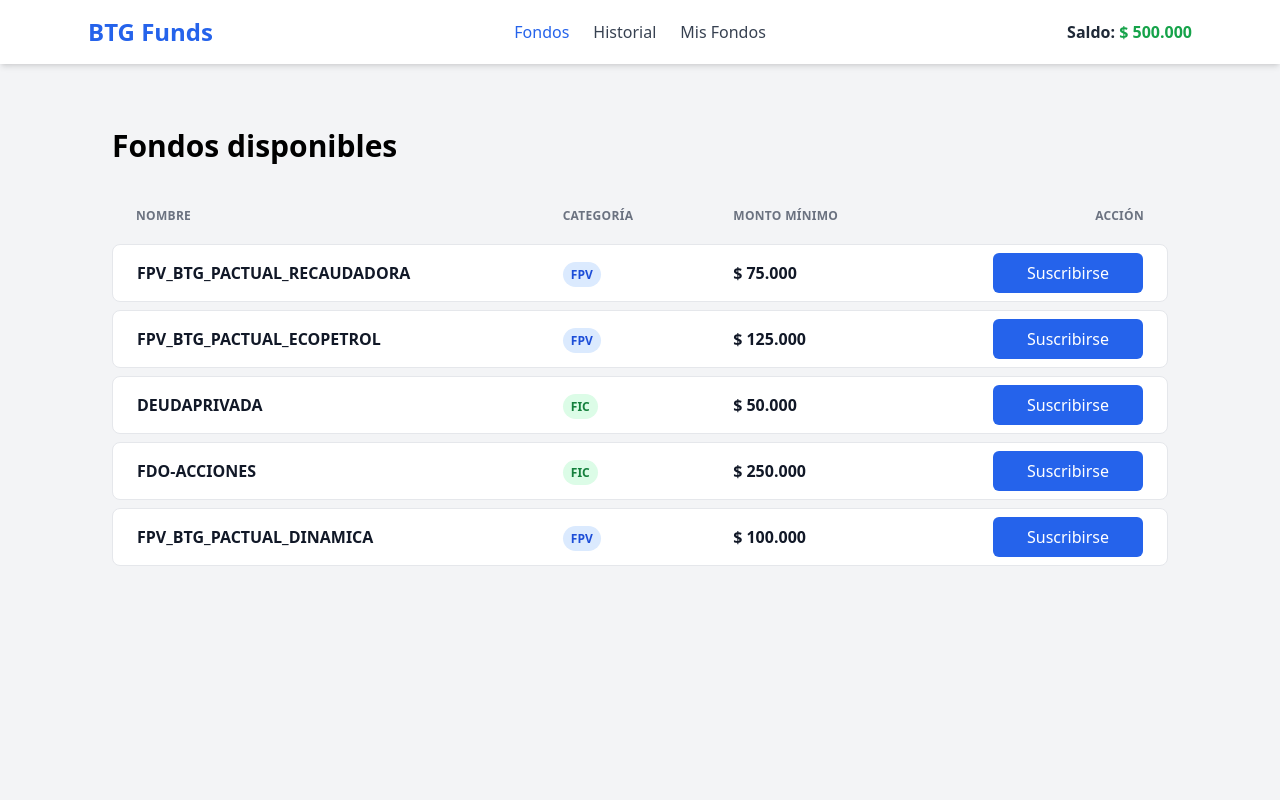
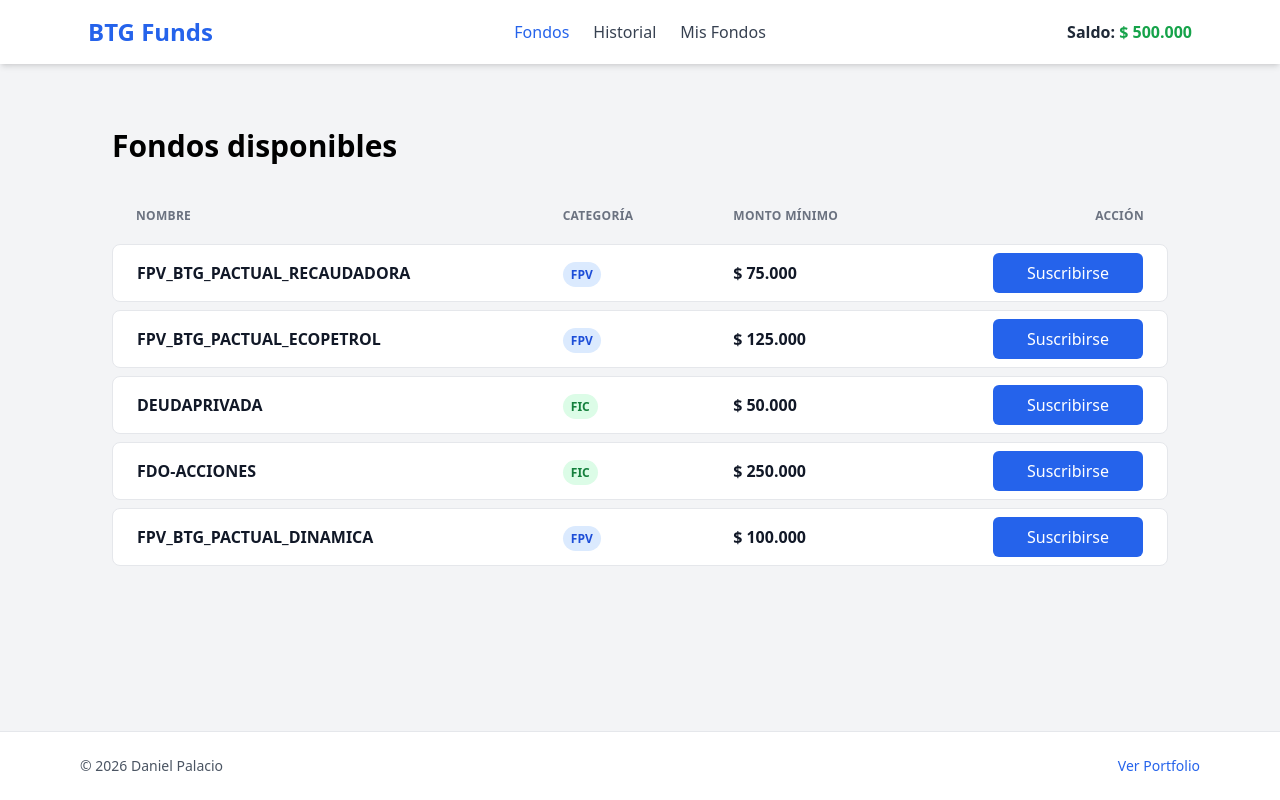
Before and after one commit to Dpalacioo/btg-funds, an Angular app: page /funds in a window 1280 px wide. Built offline with nearby package versions, Linux system fonts and the light colour scheme; data requests are answered from the project's data file.

Commit message:
feat(layout): improve layout structure with sticky footer

```diff
--- a/mock-api/db.json
+++ b/mock-api/db.json
@@ -38,35 +38,8 @@
       "amount": 75000,
       "type": "SUBSCRIPTION",
       "notificationMethod": "EMAIL",
-      "date": "2026-03-12T17:03:11.974Z",
+      "date": "2026-03-12T17:44:12.707Z",
       "id": 1
-    },
-    {
-      "fundId": 1,
-      "fundName": "FPV_BTG_PACTUAL_RECAUDADORA",
-      "amount": 75000,
-      "type": "SUBSCRIPTION",
-      "notificationMethod": "EMAIL",
-      "date": "2026-03-12T17:03:33.981Z",
-      "id": 2
-    },
-    {
-      "fundId": 5,
-      "fundName": "FPV_BTG_PACTUAL_DINAMICA",
-      "amount": 100000,
-      "type": "SUBSCRIPTION",
-      "notificationMethod": "EMAIL",
-      "date": "2026-03-12T17:05:47.965Z",
-      "id": 3
-    },
-    {
-      "fundId": 4,
-      "fundName": "FDO-ACCIONES",
-      "amount": 250000,
-      "type": "SUBSCRIPTION",
-      "notificationMethod": "EMAIL",
-      "date": "2026-03-12T17:05:58.084Z",
-      "id": 4
     }
   ]
 }
--- a/src/app/app.component.html
+++ b/src/app/app.component.html
@@ -1,7 +1,11 @@
-<div class="min-h-screen bg-gray-100">
+<div class="min-h-screen bg-gray-100 flex flex-col">
   <app-header></app-header>
+
   <app-toast></app-toast>
-  <main class="max-w-6xl mx-auto p-6">
+
+  <main class="flex-1 max-w-6xl mx-auto w-full p-6">
     <router-outlet></router-outlet>
   </main>
+
+  <app-footer></app-footer>
 </div>
--- /dev/null
+++ b/src/app/shared/components/footer/footer.component.html
@@ -0,0 +1,18 @@
+<footer class="bg-white border-t mt-16">
+  <div class="max-w-6xl mx-auto px-4 py-6 flex flex-col md:flex-row items-center justify-between text-sm text-gray-600">
+
+    <span>
+      © {{ currentYear }} Daniel Palacio
+    </span>
+
+    <a
+      href="https://danielpalacio.netlify.app/"
+      target="_blank"
+      rel="noopener"
+      class="mt-2 md:mt-0 text-blue-600 hover:underline"
+    >
+      Ver Portfolio
+    </a>
+
+  </div>
+</footer>
--- /dev/null
+++ b/src/app/shared/components/footer/footer.component.ts
@@ -0,0 +1,12 @@
+import { Component } from '@angular/core';
+
+@Component({
+  selector: 'app-footer',
+  templateUrl: './footer.component.html',
+  styleUrls: ['./footer.component.scss']
+})
+export class FooterComponent {
+
+  currentYear = new Date().getFullYear();
+
+}
```
Also changed, not shown: src/app/shared/shared.module.ts (+13 -2 lines), src/app/shared/components/footer/footer.component.scss (added), 1 other file (tests, documents, lock files or other folders).
